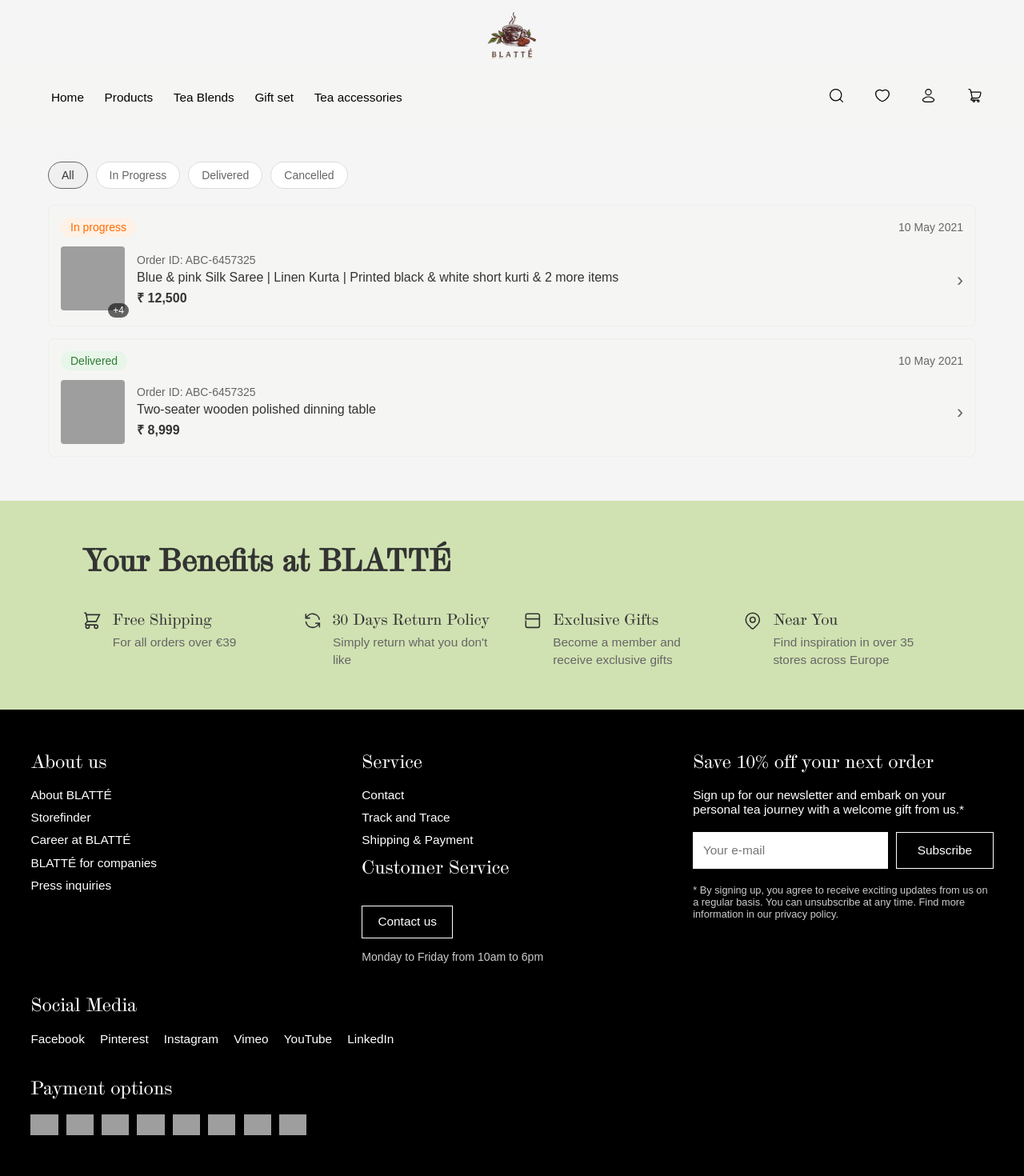
After one commit to DaveAbhishek-GHUB/Blatte, a Flask app: page /myorders in a window 1280 px wide. The commit adds this page. Shown: the whole page at 80% size. Run offline with Flask 3, Linux system fonts and the light colour scheme; grey boxes are pictures that could not be loaded.

Commit message:
feat: make myorder page and fix heading and subheading.

```diff
--- a/run.py
+++ b/run.py
@@ -559,7 +559,7 @@
 
         with conn.cursor(dictionary=True) as cursor:
             cursor.execute("""
-                SELECT email, password FROM users
+                SELECT email, password, firstname, lastname FROM users
                 WHERE email = %s
             """, (credentials['email'],))
 
@@ -567,6 +567,10 @@
             if user and check_password_hash(user['password'], credentials['password']):
                 response = make_response(redirect(url_for('index')))
                 response.set_cookie('user_email', credentials['email'], httponly=True)
+                # Set user's full name in a cookie and add debug print
+                full_name = f"{user['firstname']} {user['lastname']}"
+                print(f"Setting user_name cookie to: {full_name}")  # Debug print
+                response.set_cookie('user_name', full_name, httponly=True)
                 flash('Authentication successful: Welcome back', 'success')
                 return response
 
@@ -577,6 +581,7 @@
         print(f"Authentication system error: {auth_error}")
         flash('System error: Login temporarily unavailable', 'error')
         return redirect(url_for('auth'))
+    finally:
         if conn:
             conn.close()
 
@@ -585,6 +590,7 @@
     """Terminate user session and clear authentication cookies."""
     response = make_response(redirect(url_for('index')))
     response.delete_cookie('user_email')
+    response.delete_cookie('user_name')  # Also delete the name cookie
     flash('Session terminated: Successfully logged out', 'success')
     return response
 
@@ -1066,6 +1072,11 @@
     """Shopping order management page."""
     return render_template('order.html')
 
+@app.route('/myorders')
+def myorders():
+    """Track & trace order management page."""
+    return render_template('myorders.html')
+
 @app.route('/admins/dashboard')
 def dashboard():
     """Admin dashboard with user management."""
@@ -1331,6 +1342,61 @@
         if conn:
             conn.close()
 
+@app.route('/debug/cookies')
+def debug_cookies():
+    """Debug route to check cookies"""
+    return jsonify({
+        'user_email': request.cookies.get('user_email'),
+        'user_name': request.cookies.get('user_name')
+    })
+
+@app.route('/my_profile')
+def my_profile():
+    """User profile page with personalized data."""
+    user_email = request.cookies.get('user_email')
+    if not user_email:
+        flash('Please login to view your profile', 'error')
+        return redirect(url_for('auth'))
+
+    conn = get_db_connection()
+    if not conn:
+        flash('System error: Unable to load profile', 'error')
+        return redirect(url_for('index'))
+
+    try:
+        with conn.cursor(dictionary=True) as cursor:
+            cursor.execute("""
+                SELECT firstname, lastname, email, carted, ordered
+                FROM users
+                WHERE email = %s
+            """, (user_email,))
+            user = cursor.fetchone()
+
+            if not user:
+                flash('User not found', 'error')
+                return redirect(url_for('index'))
+
+            # Parse JSON arrays and get counts
+            carted_items = json.loads(user['carted']) if user['carted'] else []
+            ordered_items = json.loads(user['ordered']) if user['ordered'] else []
+
+            user_data = {
+                'name': f"{user['firstname']} {user['lastname']}",
+                'email': user['email'],
+                'carted_count': len(carted_items),
+                'ordered_count': len(ordered_items)
+            }
+
+            return render_template('utilities/myprofile.html', user=user_data)
+
+    except mysql.connector.Error as err:
+        print(f"Database error: {err}")
+        flash('Error loading profile data', 'error')
+        return redirect(url_for('index'))
+    finally:
+        if conn:
+            conn.close()
+
 # ========== APPLICATION ENTRY POINT ==========
 if __name__ == '__main__':
 
--- /dev/null
+++ b/static/css/myorders.css
@@ -0,0 +1,219 @@
+/* Reset and base styles */
+* {
+    margin: 0;
+    padding: 0;
+    box-sizing: border-box;
+}
+
+body {
+    background-color: #f5f5f5;
+    font-family: Arial, sans-serif;
+}
+
+.orders-container {
+    max-width: 1200px;
+    margin: 80px auto 20px;
+    padding: 20px;
+}
+
+/* Status Filter Styles */
+.status-filter {
+    display: flex;
+    justify-content: space-between;
+    gap: 15px;
+    margin-bottom: 20px;
+    flex-wrap: wrap;
+}
+
+.filter-buttons {
+    display: flex;
+    gap: 10px;
+    flex-wrap: wrap;
+}
+
+.filter-btn {
+    padding: 8px 16px;
+    border: 1px solid #ddd;
+    border-radius: 20px;
+    background: white;
+    cursor: pointer;
+    font-size: 14px;
+    color: #666;
+    transition: all 0.3s ease;
+}
+
+.filter-btn.active {
+    background-color: #f0f0f0;
+    border-color: #666;
+    color: #333;
+}
+
+.date-range {
+    padding: 8px 16px;
+    border: 1px solid #ddd;
+    border-radius: 4px;
+    background: white;
+    cursor: pointer;
+    color: #666;
+}
+
+/* Order Item Styles */
+.order-item {
+    border: 1px solid #eee;
+    border-radius: 8px;
+    padding: 15px;
+    margin-bottom: 15px;
+    background: #f5f6f3;
+    transition: transform 0.2s ease;
+    cursor: pointer;
+}
+
+.order-header {
+    display: flex;
+    justify-content: space-between;
+    align-items: center;
+    margin-bottom: 12px;
+}
+
+.status-badge {
+    display: inline-block;
+    padding: 4px 12px;
+    border-radius: 12px;
+    font-size: 14px;
+}
+
+.status-badge.in-progress {
+    color: #ff6b00;
+    background-color: #fff1e6;
+}
+
+.status-badge.delivered {
+    color: #2e7d32;
+    background-color: #e8f5e9;
+}
+
+.order-date {
+    color: #666;
+    font-size: 14px;
+}
+
+.order-content {
+    display: flex;
+    align-items: center;
+    gap: 15px;
+}
+
+.product-image-container {
+    position: relative;
+}
+
+.product-image {
+    width: 80px;
+    height: 80px;
+    object-fit: cover;
+    border-radius: 4px;
+}
+
+.item-count {
+    position: absolute;
+    bottom: -5px;
+    right: -5px;
+    background: rgba(0,0,0,0.6);
+    color: white;
+    padding: 2px 6px;
+    border-radius: 10px;
+    font-size: 12px;
+}
+
+.order-details {
+    flex-grow: 1;
+}
+
+.order-id {
+    color: #666;
+    font-size: 14px;
+    margin-bottom: 5px;
+}
+
+.product-name {
+    font-size: 16px;
+    margin-bottom: 5px;
+    color: #333;
+}
+
+.price {
+    font-weight: bold;
+    font-size: 16px;
+    color: #333;
+}
+
+.arrow {
+    font-size: 24px;
+    color: #666;
+}
+
+/* Responsive Design */
+@media (max-width: 768px) {
+    .orders-container {
+        margin-top: 60px;
+        padding: 10px;
+    }
+
+    .status-filter {
+        flex-direction: column;
+        align-items: stretch;
+    }
+
+    .filter-buttons {
+        overflow-x: auto;
+        padding-bottom: 10px;
+        -webkit-overflow-scrolling: touch;
+    }
+
+    .date-selector {
+        width: 100%;
+    }
+
+    .date-range {
+        width: 100%;
+        text-align: center;
+    }
+
+    .order-content {
+        flex-direction: column;
+        align-items: flex-start;
+    }
+
+    .product-image {
+        width: 100%;
+        height: 200px;
+        margin-bottom: 10px;
+    }
+
+    .order-details {
+        width: 100%;
+    }
+
+    .arrow {
+        display: none;
+    }
+}
+
+@media (max-width: 480px) {
+    .filter-btn {
+        padding: 6px 12px;
+        font-size: 13px;
+    }
+
+    .product-name {
+        font-size: 14px;
+    }
+
+    .order-id, .order-date {
+        font-size: 12px;
+    }
+
+    .price {
+        font-size: 15px;
+    }
+}
--- /dev/null
+++ b/templates/myorders.html
@@ -0,0 +1,64 @@
+<!DOCTYPE html>
+<html lang="en">
+<head>
+    <meta charset="UTF-8">
+    <meta name="viewport" content="width=device-width, initial-scale=1.0">
+    <link rel="stylesheet" href="/static/css/myorders.css">
+</head>
+<body>
+    {% include 'utilities/header.html' %}
+    <div class="orders-container">
+        <!-- Order Status Filter -->
+        <div class="status-filter">
+            <div class="filter-buttons">
+                <button class="filter-btn active">All</button>
+                <button class="filter-btn">In Progress</button>
+                <button class="filter-btn">Delivered</button>
+                <button class="filter-btn">Cancelled</button>
+            </div>
+        </div>
+
+        <!-- Order Items -->
+        <div class="order-list">
+            <!-- In Progress Order -->
+            <div class="order-item">
+                <div class="order-header">
+                    <div class="status-badge in-progress">In progress</div>
+                    <div class="order-date">10 May 2021</div>
+                </div>
+                <div class="order-content">
+                    <div class="product-image-container">
+                        <img src="path/to/product-image.jpg" alt="Product" class="product-image">
+                        <span class="item-count">+4</span>
+                    </div>
+                    <div class="order-details">
+                        <div class="order-id">Order ID: ABC-6457325</div>
+                        <div class="product-name">Blue & pink Silk Saree | Linen Kurta | Printed black & white short kurti & 2 more items</div>
+                        <div class="price">₹ 12,500</div>
+                    </div>
+                    <div class="arrow">›</div>
+                </div>
+            </div>
+
+            <!-- Delivered Orders -->
+            <div class="order-item">
+                <div class="order-header">
+                    <div class="status-badge delivered">Delivered</div>
+                    <div class="order-date">10 May 2021</div>
+                </div>
+                <div class="order-content">
+                    <img src="path/to/table-image.jpg" alt="Table" class="product-image">
+                    <div class="order-details">
+                        <div class="order-id">Order ID: ABC-6457325</div>
+                        <div class="product-name">Two-seater wooden polished dinning table</div>
+                        <div class="price">₹ 8,999</div>
+                    </div>
+                    <div class="arrow">›</div>
+                </div>
+            </div>
+        </div>
+    </div>
+    {% include 'components/yourBenefits.html' %}
+</body>
+    {% include '/utilities/footer.html' %}
+</html>
--- a/templates/utilities/myprofile.html
+++ b/templates/utilities/myprofile.html
@@ -10,9 +10,10 @@
     <div class="profile-container">
         <h1 class="club-title">My Dear Club</h1>
 
-        <img src="/static/images/tea-leaves-logo.svg" alt="Tea Leaves Logo" class="logo-image">
+        <img src="https://ik.imagekit.io/5emcramny/Blatt%C3%A9/Icons/leaves%20login?updatedAt=1740141880800"
+        alt="Tea Leaves Logo" class="logo-image">
 
-        <p class="welcome-message">Welcome back Temp!</p>
+        <p class="welcome-message">Welcome {{ user.name }}!</p>
 
         <p class="tea-leaves-info">
             You have already collected 25 tea leaves. Learn below how you can redeem your tea leaves.
--- a/templates/utilities/productShowcase.html
+++ b/templates/utilities/productShowcase.html
@@ -13,9 +13,10 @@
             <div class="productsWrapper">
                 <!-- Section Header -->
                 <div class="headingWrapper">
-                    <h1>New Beginnings</h1>
-                    <p>Let our pure teas accompany you into the year</p>
+                    <h1>{{ heading|default("New Beginnings") }}</h1>
+                    <p>{{ subheading|default("Let our pure teas accompany you into the year") }}</p>
                 </div>
+
 
                 <!-- Product Cards -->
                 {% if products %}
```
